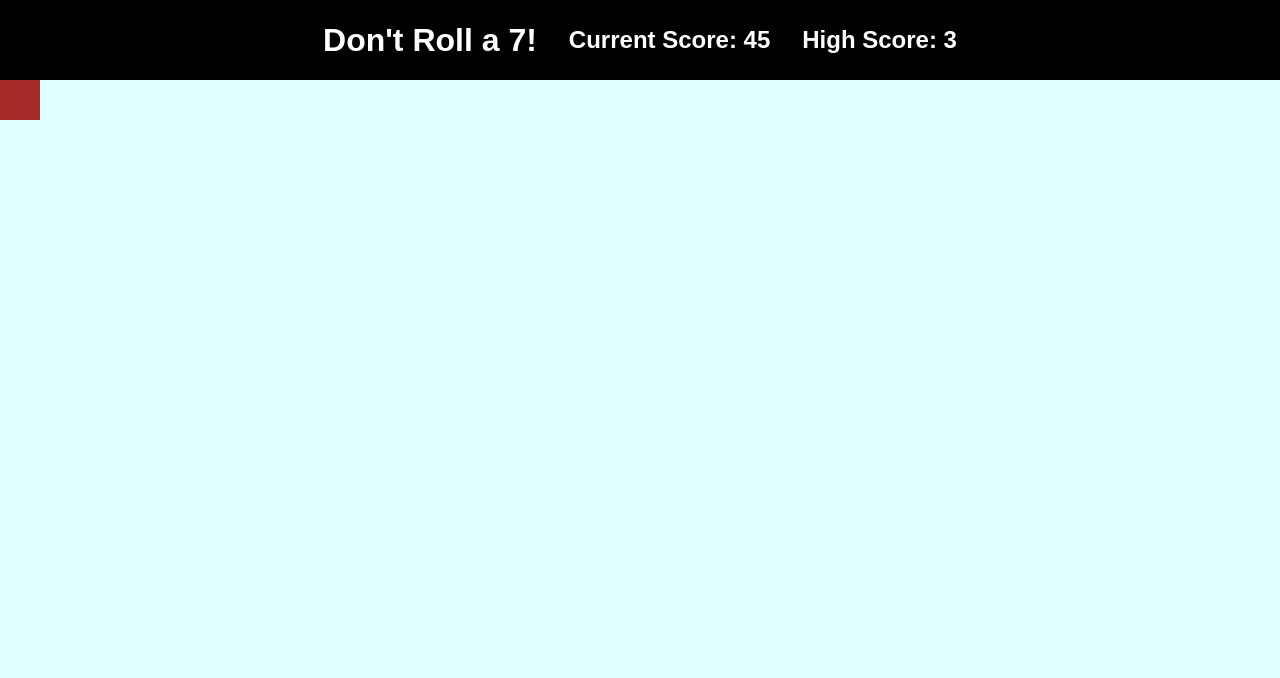
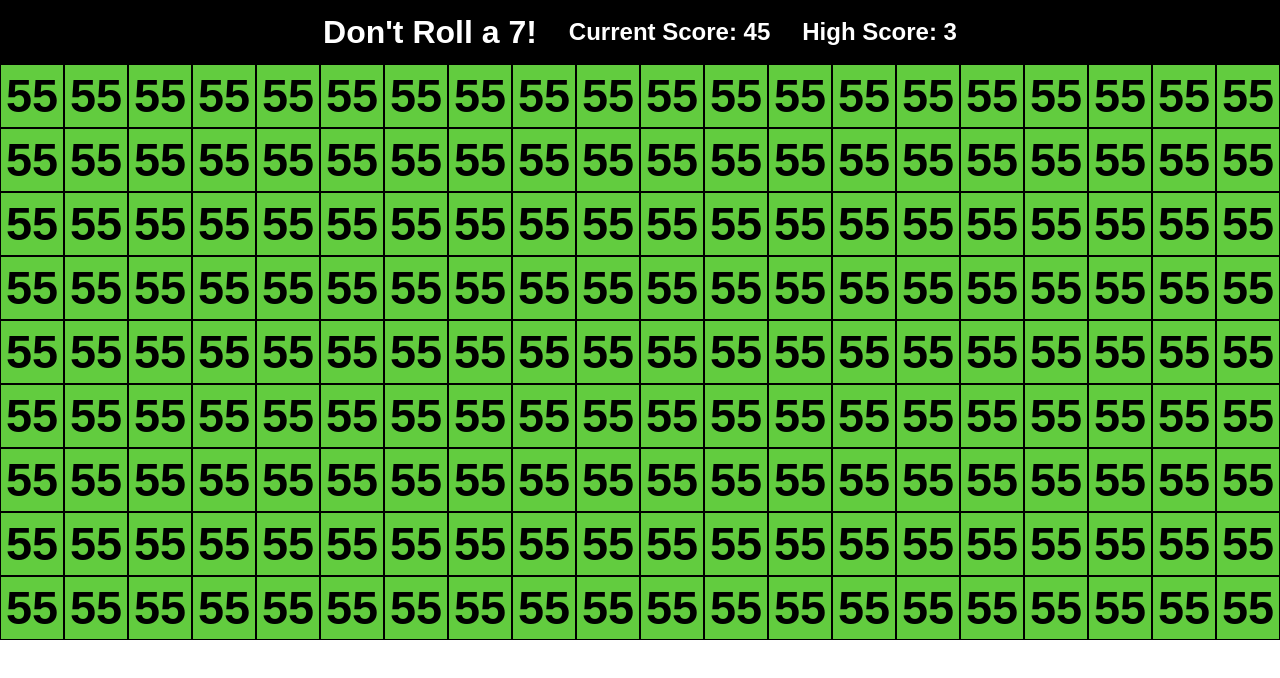
Before and after one commit to kjobrien11/dont-roll-a-7, an Angular app in the folder dra7/: page / in a window 1280 px wide. Shown: the top 678 px of the page. Built offline with nearby package versions, Linux system fonts and the light colour scheme.

Commit message:
adds the squares on the board

```diff
--- a/dra7/src/app/game-board-sqaure/game-board-sqaure.component.css
+++ b/dra7/src/app/game-board-sqaure/game-board-sqaure.component.css
@@ -1,5 +1,13 @@
-.game-board-square-container{
-    height: 5vh;
-    width: 5vh;
-    background-color: brown;
+
+.game-board-square-container {
+    background-color: rgb(98, 204, 63);
+    display: flex;
+    justify-content: center;
+    align-items: center;
+    font-size: 2.5rem;
+    border: solid 1px black;
+    box-sizing: border-box;
+    width: auto;
+    height: 100%;
+    aspect-ratio: 1 / 1;
 }
--- a/dra7/src/app/game-board-sqaure/game-board-sqaure.component.html
+++ b/dra7/src/app/game-board-sqaure/game-board-sqaure.component.html
@@ -1,3 +1,3 @@
 <div class = "game-board-square-container">
-
+    <h3>55</h3>
 </div>
--- a/dra7/src/app/game-board/game-board.component.css
+++ b/dra7/src/app/game-board/game-board.component.css
@@ -1,4 +1,8 @@
-.game-board-container{
+.game-board-container {
     background-color: lightcyan;
-    height: 90vh;
+    height: calc(90vw * 9 / 20);
+    display: grid;
+    grid-template-columns: repeat(20, 1fr);
+    grid-template-rows: repeat(9, 1fr);
+    gap: 0rem;
 }
--- a/dra7/src/app/game-board/game-board.component.html
+++ b/dra7/src/app/game-board/game-board.component.html
@@ -1,3 +1,184 @@
 <div class = "game-board-container">
 <app-game-board-sqaure></app-game-board-sqaure>
+<app-game-board-sqaure></app-game-board-sqaure>
+<app-game-board-sqaure></app-game-board-sqaure>
+<app-game-board-sqaure></app-game-board-sqaure>
+<app-game-board-sqaure></app-game-board-sqaure>
+<app-game-board-sqaure></app-game-board-sqaure>
+<app-game-board-sqaure></app-game-board-sqaure>
+<app-game-board-sqaure></app-game-board-sqaure>
+<app-game-board-sqaure></app-game-board-sqaure>
+<app-game-board-sqaure></app-game-board-sqaure>
+<app-game-board-sqaure></app-game-board-sqaure>
+<app-game-board-sqaure></app-game-board-sqaure>
+<app-game-board-sqaure></app-game-board-sqaure>
+<app-game-board-sqaure></app-game-board-sqaure>
+<app-game-board-sqaure></app-game-board-sqaure>
+<app-game-board-sqaure></app-game-board-sqaure>
+<app-game-board-sqaure></app-game-board-sqaure>
+<app-game-board-sqaure></app-game-board-sqaure>
+<app-game-board-sqaure></app-game-board-sqaure>
+<app-game-board-sqaure></app-game-board-sqaure>
+<app-game-board-sqaure></app-game-board-sqaure>
+<app-game-board-sqaure></app-game-board-sqaure>
+<app-game-board-sqaure></app-game-board-sqaure>
+<app-game-board-sqaure></app-game-board-sqaure>
+<app-game-board-sqaure></app-game-board-sqaure>
+<app-game-board-sqaure></app-game-board-sqaure>
+<app-game-board-sqaure></app-game-board-sqaure>
+<app-game-board-sqaure></app-game-board-sqaure>
+<app-game-board-sqaure></app-game-board-sqaure>
+<app-game-board-sqaure></app-game-board-sqaure>
+<app-game-board-sqaure></app-game-board-sqaure>
+<app-game-board-sqaure></app-game-board-sqaure>
+<app-game-board-sqaure></app-game-board-sqaure>
+<app-game-board-sqaure></app-game-board-sqaure>
+<app-game-board-sqaure></app-game-board-sqaure>
+<app-game-board-sqaure></app-game-board-sqaure>
+<app-game-board-sqaure></app-game-board-sqaure>
+<app-game-board-sqaure></app-game-board-sqaure>
+<app-game-board-sqaure></app-game-board-sqaure>
+<app-game-board-sqaure></app-game-board-sqaure>
+<app-game-board-sqaure></app-game-board-sqaure>
+<app-game-board-sqaure></app-game-board-sqaure>
+<app-game-board-sqaure></app-game-board-sqaure>
+<app-game-board-sqaure></app-game-board-sqaure>
+<app-game-board-sqaure></app-game-board-sqaure>
+<app-game-board-sqaure></app-game-board-sqaure>
+<app-game-board-sqaure></app-game-board-sqaure>
+<app-game-board-sqaure></app-game-board-sqaure>
+<app-game-board-sqaure></app-game-board-sqaure>
+<app-game-board-sqaure></app-game-board-sqaure>
+<app-game-board-sqaure></app-game-board-sqaure>
+<app-game-board-sqaure></app-game-board-sqaure>
+<app-game-board-sqaure></app-game-board-sqaure>
+<app-game-board-sqaure></app-game-board-sqaure>
+<app-game-board-sqaure></app-game-board-sqaure>
+<app-game-board-sqaure></app-game-board-sqaure>
+<app-game-board-sqaure></app-game-board-sqaure>
+<app-game-board-sqaure></app-game-board-sqaure>
+<app-game-board-sqaure></app-game-board-sqaure>
+<app-game-board-sqaure></app-game-board-sqaure>
+<app-game-board-sqaure></app-game-board-sqaure>
+<app-game-board-sqaure></app-game-board-sqaure>
+<app-game-board-sqaure></app-game-board-sqaure>
+<app-game-board-sqaure></app-game-board-sqaure>
+<app-game-board-sqaure></app-game-board-sqaure>
+<app-game-board-sqaure></app-game-board-sqaure>
+<app-game-board-sqaure></app-game-board-sqaure>
+<app-game-board-sqaure></app-game-board-sqaure>
+<app-game-board-sqaure></app-game-board-sqaure>
+<app-game-board-sqaure></app-game-board-sqaure>
+<app-game-board-sqaure></app-game-board-sqaure>
+<app-game-board-sqaure></app-game-board-sqaure>
+<app-game-board-sqaure></app-game-board-sqaure>
+<app-game-board-sqaure></app-game-board-sqaure>
+<app-game-board-sqaure></app-game-board-sqaure>
+<app-game-board-sqaure></app-game-board-sqaure>
+<app-game-board-sqaure></app-game-board-sqaure>
+<app-game-board-sqaure></app-game-board-sqaure>
+<app-game-board-sqaure></app-game-board-sqaure>
+<app-game-board-sqaure></app-game-board-sqaure>
+<app-game-board-sqaure></app-game-board-sqaure>
+<app-game-board-sqaure></app-game-board-sqaure>
+<app-game-board-sqaure></app-game-board-sqaure>
+<app-game-board-sqaure></app-game-board-sqaure>
+<app-game-board-sqaure></app-game-board-sqaure>
+<app-game-board-sqaure></app-game-board-sqaure>
+<app-game-board-sqaure></app-game-board-sqaure>
+<app-game-board-sqaure></app-game-board-sqaure>
+<app-game-board-sqaure></app-game-board-sqaure>
+<app-game-board-sqaure></app-game-board-sqaure>
+<app-game-board-sqaure></app-game-board-sqaure>
+<app-game-board-sqaure></app-game-board-sqaure>
+<app-game-board-sqaure></app-game-board-sqaure>
+<app-game-board-sqaure></app-game-board-sqaure>
+<app-game-board-sqaure></app-game-board-sqaure>
+<app-game-board-sqaure></app-game-board-sqaure>
+<app-game-board-sqaure></app-game-board-sqaure>
+<app-game-board-sqaure></app-game-board-sqaure>
+<app-game-board-sqaure></app-game-board-sqaure>
+<app-game-board-sqaure></app-game-board-sqaure>
+<app-game-board-sqaure></app-game-board-sqaure>
+<app-game-board-sqaure></app-game-board-sqaure>
+<app-game-board-sqaure></app-game-board-sqaure>
+<app-game-board-sqaure></app-game-board-sqaure>
+<app-game-board-sqaure></app-game-board-sqaure>
+<app-game-board-sqaure></app-game-board-sqaure>
+<app-game-board-sqaure></app-game-board-sqaure>
+<app-game-board-sqaure></app-game-board-sqaure>
+<app-game-board-sqaure></app-game-board-sqaure>
+<app-game-board-sqaure></app-game-board-sqaure>
+<app-game-board-sqaure></app-game-board-sqaure>
+<app-game-board-sqaure></app-game-board-sqaure>
+<app-game-board-sqaure></app-game-board-sqaure>
+<app-game-board-sqaure></app-game-board-sqaure>
+<app-game-board-sqaure></app-game-board-sqaure>
+<app-game-board-sqaure></app-game-board-sqaure>
+<app-game-board-sqaure></app-game-board-sqaure>
+<app-game-board-sqaure></app-game-board-sqaure>
+<app-game-board-sqaure></app-game-board-sqaure>
+<app-game-board-sqaure></app-game-board-sqaure>
+<app-game-board-sqaure></app-game-board-sqaure>
+<app-game-board-sqaure></app-game-board-sqaure>
+<app-game-board-sqaure></app-game-board-sqaure>
+<app-game-board-sqaure></app-game-board-sqaure>
+<app-game-board-sqaure></app-game-board-sqaure>
+<app-game-board-sqaure></app-game-board-sqaure>
+<app-game-board-sqaure></app-game-board-sqaure>
+<app-game-board-sqaure></app-game-board-sqaure>
+<app-game-board-sqaure></app-game-board-sqaure>
+<app-game-board-sqaure></app-game-board-sqaure>
+<app-game-board-sqaure></app-game-board-sqaure>
+<app-game-board-sqaure></app-game-board-sqaure>
+<app-game-board-sqaure></app-game-board-sqaure>
+<app-game-board-sqaure></app-game-board-sqaure>
+<app-game-board-sqaure></app-game-board-sqaure>
+<app-game-board-sqaure></app-game-board-sqaure>
+<app-game-board-sqaure></app-game-board-sqaure>
+<app-game-board-sqaure></app-game-board-sqaure>
+<app-game-board-sqaure></app-game-board-sqaure>
+<app-game-board-sqaure></app-game-board-sqaure>
+<app-game-board-sqaure></app-game-board-sqaure>
+<app-game-board-sqaure></app-game-board-sqaure>
+<app-game-board-sqaure></app-game-board-sqaure>
+<app-game-board-sqaure></app-game-board-sqaure>
+<app-game-board-sqaure></app-game-board-sqaure>
+<app-game-board-sqaure></app-game-board-sqaure>
+<app-game-board-sqaure></app-game-board-sqaure>
+<app-game-board-sqaure></app-game-board-sqaure>
+<app-game-board-sqaure></app-game-board-sqaure>
+<app-game-board-sqaure></app-game-board-sqaure>
+<app-game-board-sqaure></app-game-board-sqaure>
+<app-game-board-sqaure></app-game-board-sqaure>
+<app-game-board-sqaure></app-game-board-sqaure>
+<app-game-board-sqaure></app-game-board-sqaure>
+<app-game-board-sqaure></app-game-board-sqaure>
+<app-game-board-sqaure></app-game-board-sqaure>
+<app-game-board-sqaure></app-game-board-sqaure>
+<app-game-board-sqaure></app-game-board-sqaure>
+<app-game-board-sqaure></app-game-board-sqaure>
+<app-game-board-sqaure></app-game-board-sqaure>
+<app-game-board-sqaure></app-game-board-sqaure>
+<app-game-board-sqaure></app-game-board-sqaure>
+<app-game-board-sqaure></app-game-board-sqaure>
+<app-game-board-sqaure></app-game-board-sqaure>
+<app-game-board-sqaure></app-game-board-sqaure>
+<app-game-board-sqaure></app-game-board-sqaure>
+<app-game-board-sqaure></app-game-board-sqaure>
+<app-game-board-sqaure></app-game-board-sqaure>
+<app-game-board-sqaure></app-game-board-sqaure>
+<app-game-board-sqaure></app-game-board-sqaure>
+<app-game-board-sqaure></app-game-board-sqaure>
+<app-game-board-sqaure></app-game-board-sqaure>
+<app-game-board-sqaure></app-game-board-sqaure>
+<app-game-board-sqaure></app-game-board-sqaure>
+<app-game-board-sqaure></app-game-board-sqaure>
+<app-game-board-sqaure></app-game-board-sqaure>
+<app-game-board-sqaure></app-game-board-sqaure>
+<app-game-board-sqaure></app-game-board-sqaure>
+<app-game-board-sqaure></app-game-board-sqaure>
+<app-game-board-sqaure></app-game-board-sqaure>
+
+
 </div>
--- a/dra7/src/app/game-header/game-header.component.css
+++ b/dra7/src/app/game-header/game-header.component.css
@@ -5,8 +5,7 @@
     text-align: center;
     align-items: center;
     gap: 2rem;
-    /* border-bottom: solid; */
     color: white;
     background-color: black;
-    height: 10vh;
+    height: 5vw;
 }
```
